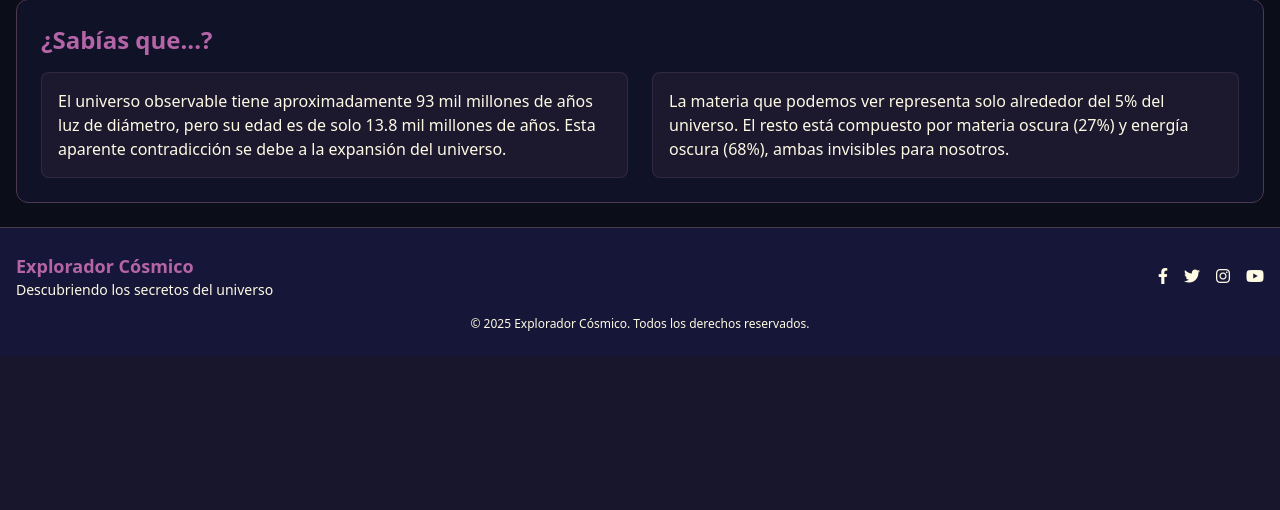
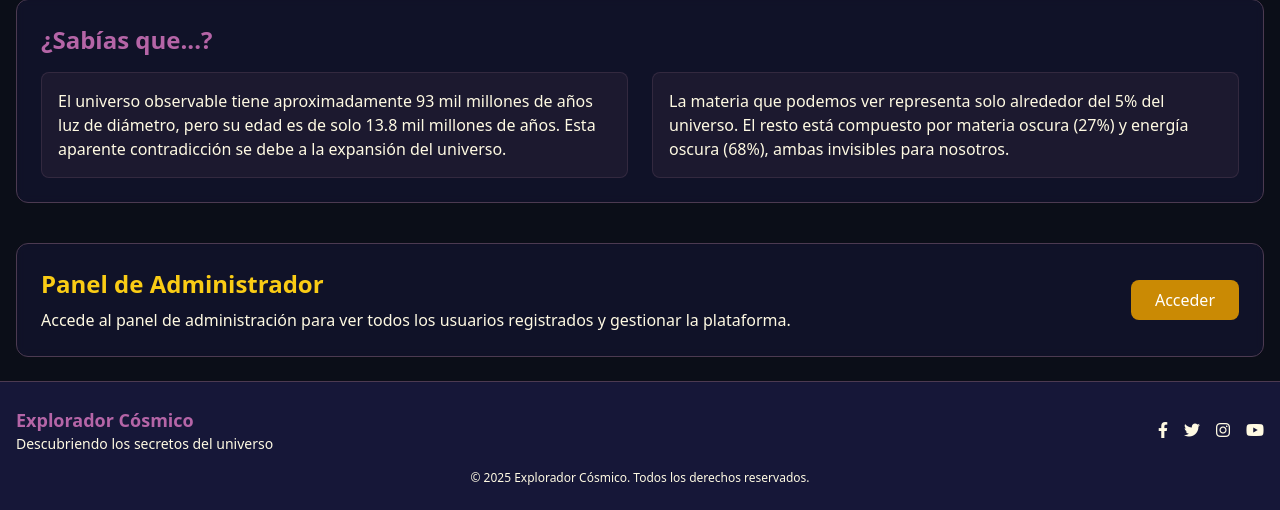
Before and after one commit to luis2408-2008/mi-universo, a Flask app: page /dashboard in a window 1280 px wide. Shown: the part 994-1504 px from the top of the page. Before the commit the page ends 1325 px from the top, so only its background shows below. Run offline with Flask 3, Linux system fonts and the light colour scheme; a user stored in the database is signed in; tables that the repository leaves empty hold one stand-in row (values such as "Sample post"); some libraries are stand-ins or nearby versions.

Commit message:
Add admin panel for managing registered users.
Replit-Commit-Author: Agent
Replit-Commit-Session-Id: 0b2a0be1-78ad-40d3-99f1-1b8ce100c2e0
Replit-Commit-Screenshot-Url: https://storage.googleapis.com/screenshot-production-us-central1/16b7be86-de4c-49ff-bed4-f66f1c56e302/7d98ea1b-8615-4c3d-a155-6fe970d353c8.jpg

```diff
--- a/routes.py
+++ b/routes.py
@@ -2,6 +2,7 @@ import logging
 from flask import render_template, redirect, url_for, flash, request, abort
 from flask_login import login_user, logout_user, login_required, current_user
 from functools import wraps
+from sqlalchemy import inspect, text
 from app import db
 from models import User
 from forms import LoginForm, RegistrationForm
@@ -125,3 +126,25 @@ def init_routes(app):
             flash('No tienes permisos para realizar esta acción', 'error')
 
         return redirect(url_for('admin_panel'))
+
+    @app.route('/update_schema')
+    def update_schema():
+        """Ruta de utilidad para actualizar el esquema de la base de datos."""
+        try:
+            # Verificar si existe la columna is_admin
+            inspector = db.inspect(db.engine)
+            columns = [c['name'] for c in inspector.get_columns('user')]
+
+            if 'is_admin' not in columns:
+                # Añadir la columna is_admin
+                db.session.execute(text("ALTER TABLE \"user\" ADD COLUMN is_admin BOOLEAN DEFAULT FALSE"))
+                db.session.commit()
+                flash('Esquema de base de datos actualizado correctamente.', 'success')
+            else:
+                flash('El esquema de base de datos ya está actualizado.', 'info')
+
+            return redirect(url_for('index'))
+        except Exception as e:
+            db.session.rollback()
+            flash(f'Error al actualizar el esquema: {str(e)}', 'error')
+            return redirect(url_for('index'))
--- a/templates/dashboard.html
+++ b/templates/dashboard.html
@@ -91,5 +91,20 @@
             </div>
         </div>
     </section>
+
+    {% if current_user.is_admin %}
+    <!-- Admin panel link (only visible to admins) -->
+    <section class="bg-space-navy/40 backdrop-blur-sm rounded-xl border border-space-purple p-6">
+        <div class="flex items-center justify-between">
+            <div>
+                <h2 class="text-2xl font-bold text-yellow-400 mb-2">Panel de Administrador</h2>
+                <p class="text-space-star">Accede al panel de administración para ver todos los usuarios registrados y gestionar la plataforma.</p>
+            </div>
+            <a href="{{ url_for('admin_panel') }}" class="inline-block py-2 px-6 bg-yellow-600 hover:bg-yellow-700 text-white rounded-lg transition duration-300 text-center font-medium">
+                Acceder
+            </a>
+        </div>
+    </section>
+    {% endif %}
 </div>
 {% endblock %}
```
